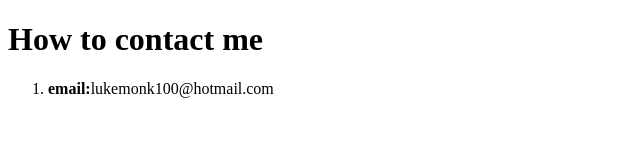
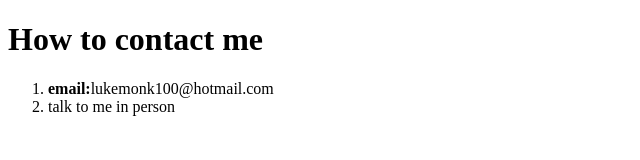
Before and after one commit to lucaslahl/CodingWithAngelaAndZach, a plain HTML site: page Contact.html in a window 1280 px wide. Shown: the whole page, without its empty margins (0-640 px from the left). Drawn offline with Linux system fonts and the light colour scheme.

Commit message:
I think people should talk to me in person

```diff
--- a/Contact.html
+++ b/Contact.html
@@ -12,6 +12,7 @@
     </h1>
     <ol>
         <li><strong>email:</strong>lukemonk100@hotmail.com</li>
+        <li>talk to me in person</li>
     </ol>
 </body>
 </html>
```
